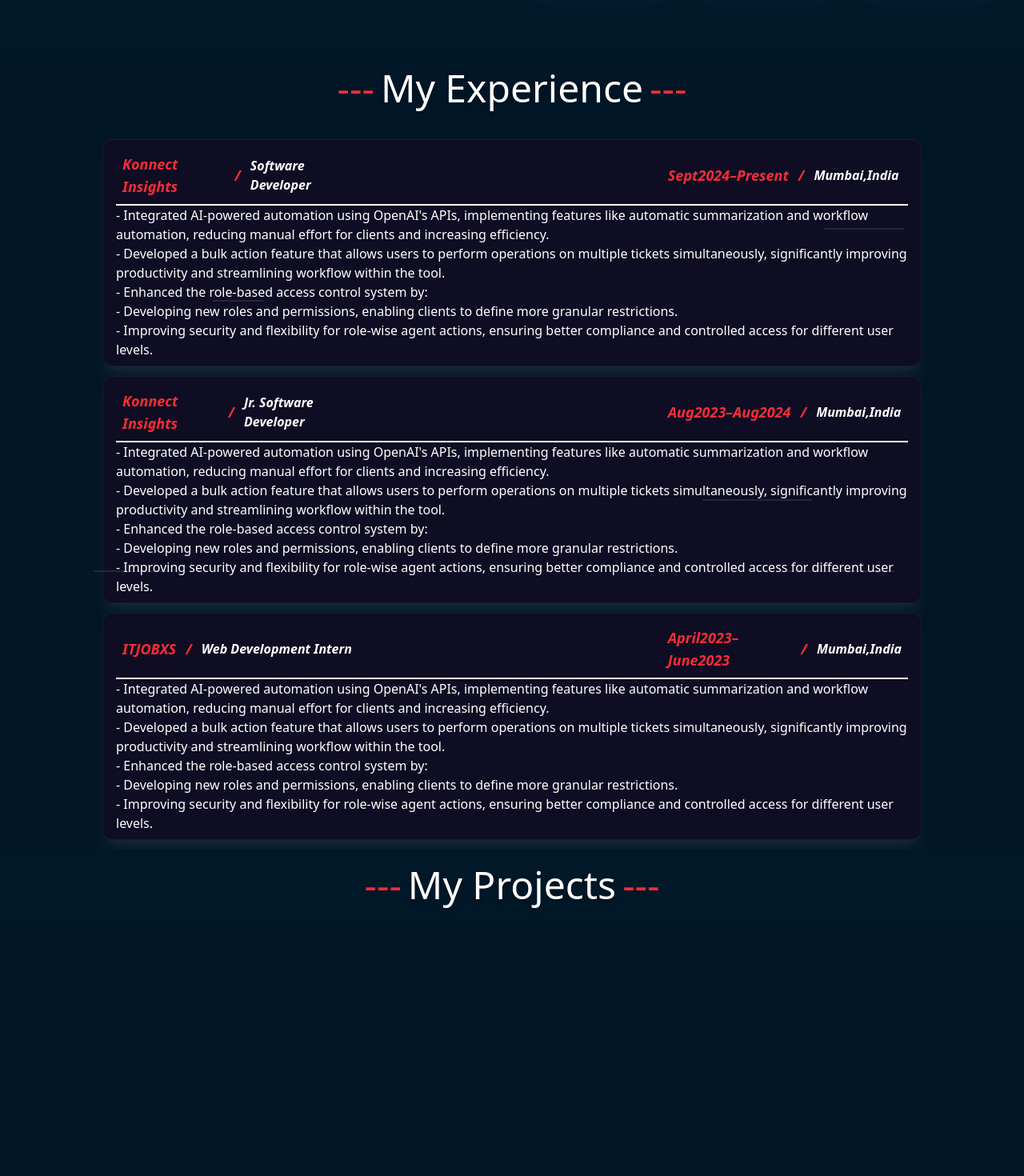
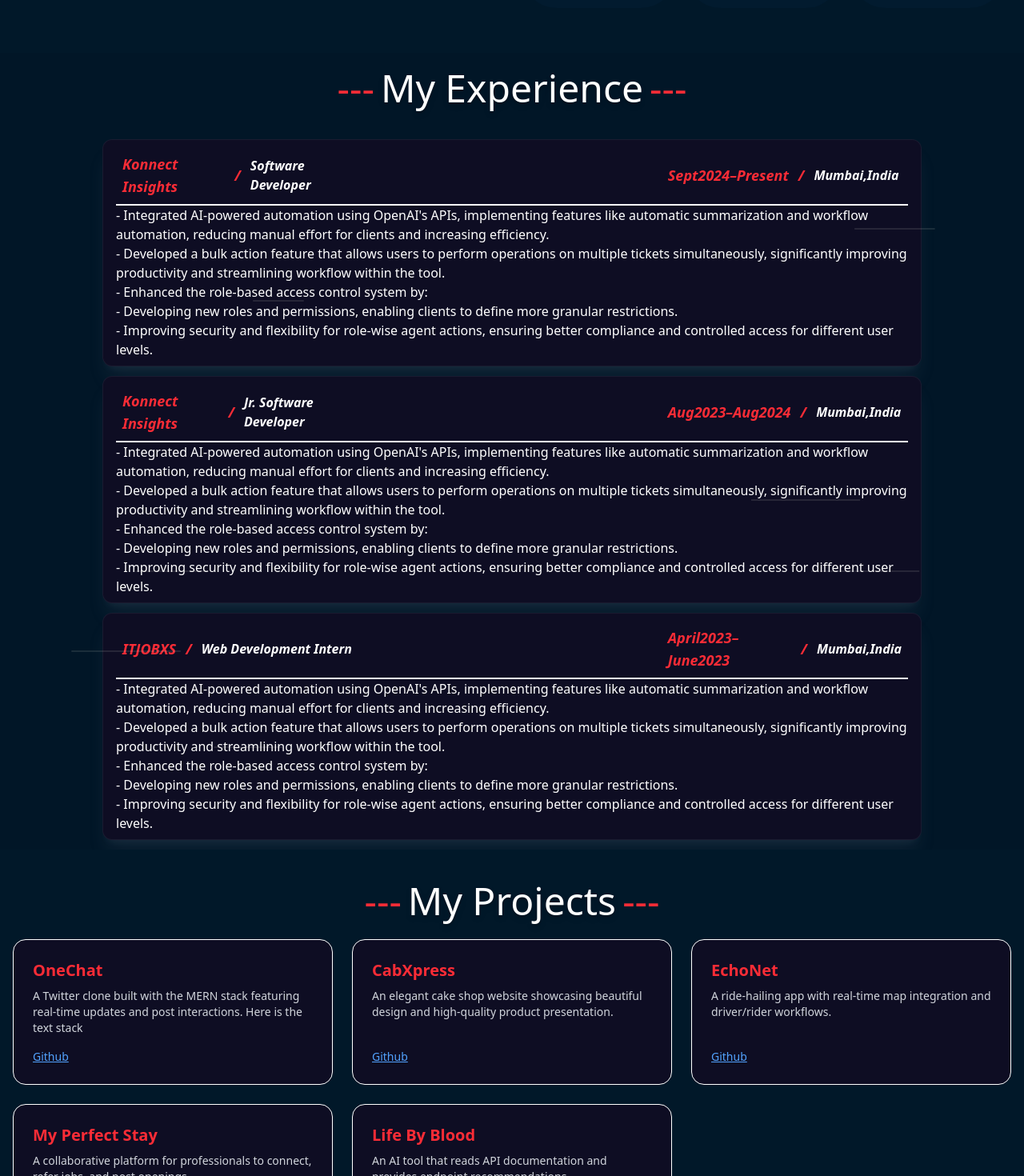
Before and after one commit to MV140601/MVPortfolio, a React (Vite) app: page / in a window 1280 px wide. Shown: the part 1330-2800 px from the top of the page at 80% size. Before the commit the page ends 2480 px from the top, so only its background shows below. Built offline with nearby package versions, Linux system fonts and the light colour scheme.

Commit message:
Projects and other

```diff
--- a/src/components/Experience.jsx
+++ b/src/components/Experience.jsx
@@ -1,21 +1,28 @@
-import React from "react";
+import React, { useRef } from "react";
 import AnimatedLines from "./AnimatedLines";
 import AnimatedL2 from "./AnimatedL2";
+import { motion, useInView } from 'framer-motion';
 
 const Experience = () => {
+
   return (
-    <div className="relative overflow-hidden bg-inherit flex flex-col items-center space-y-2">
+    <motion.div     className="relative overflow-hidden bg-inherit flex flex-col items-center space-y-2">
       <AnimatedL2></AnimatedL2>
-      <div className="md:text-5xl text-4xl text-white mt-5 mb-5 flex  items-center h-[10%] space-x-2 ">
-        <div className="text-red-500">---  </div>
+      <motion.div initial={{opacity:0}}
+     whileInView={{opacity: 10}} transition={{duration:1}} className="md:text-5xl text-4xl text-white mt-5 mb-5 flex  items-center h-[10%] space-x-2 ">
+        <motion.div className="text-red-500">---  </motion.div>
         <span className="text-white text-shadow-lg">My Experience</span>
-        <div className="text-red-500">  ---</div>
-      </div>
-      <div className=" flex flex-col justify-evenly space-y-3 w-full  mt-5 h-[90%] items-center">
-        <div className="flex flew-row  shadow-[#8c98a41a] border-[0.5px] border-[#8396a91a] shadow-xl h-[30%] w-[80%] bg-[#0e0d23] rounded-xl">
-          <div className="w-full flex flex-col px-4 py-2  ">
-            <div className=" border-b-2 border-white p-2 flex md:flex-row flex-col justify-between">
-              <div className="flex md:w-[30%] flex-row-reverse md:flex-row w-full space-x-3 items-center italic">
+        <motion.div className="text-red-500">  ---</motion.div>
+      </motion.div>
+      <motion.div className=" flex flex-col justify-evenly space-y-3 w-full  mt-5 h-[90%] items-center">
+
+
+        <motion.div  initial={{ x: -100, opacity: 0 }}
+  whileInView={{ x: 0, opacity: 1 }}
+   transition={{ duration: 1 }} className="flex flew-row  shadow-[#8c98a41a] border-[0.5px] border-[#8396a91a] shadow-xl h-[30%] w-[80%] bg-[#0e0d23] rounded-xl">
+          <motion.div className="w-full flex flex-col px-4 py-2  ">
+            <motion.div className=" border-b-2 border-white p-2 flex md:flex-row flex-col justify-between">
+              <motion.div className="flex md:w-[30%] flex-row-reverse md:flex-row w-full space-x-3 items-center italic">
                 <span className="font-extrabold text-lg text-red-500">
                   Konnect Insights{" "}
                 </span>
@@ -25,8 +32,8 @@
                   {" "}
                   Software Developer{" "}
                 </span>
-              </div>
-              <div className="flex  flex-row-reverse md:flex-row md:w-[30%] w-full space-x-3 items-center italic">
+              </motion.div>
+              <motion.div className="flex  flex-row-reverse md:flex-row md:w-[30%] w-full space-x-3 items-center italic">
                 <span className="font-bold text-lg text-red-500">
                   Sept2024–Present
                 </span>
@@ -35,9 +42,9 @@
                   <span className="font-semibold text-md text-white">
                   Mumbai,India
                 </span>
-              </div>
-            </div>
-            <div className="text-md text-white flex flex-col ">
+              </motion.div>
+            </motion.div>
+            <motion.div className="text-md text-white flex flex-col ">
               <p>
                 {" "}
                 - Integrated AI-powered automation using OpenAI's APIs,
@@ -58,13 +65,16 @@
                 role-wise agent actions, ensuring better compliance and
                 controlled access for different user levels.
               </p>
-            </div>
-          </div>
-        </div>
-        <div className="flex flew-row  shadow-[#8c98a41a] border-[0.5px] border-[#8396a91a] shadow-xl h-[30%] w-[80%] bg-[#0e0d23]  rounded-xl">
-        <div className="w-full flex flex-col px-4 py-2  ">
-            <div className=" border-b-2 border-white p-2 flex md:flex-row flex-col justify-between">
-              <div className="flex md:w-[30%] flex-row-reverse md:flex-row w-full space-x-3 items-center italic">
+            </motion.div>
+          </motion.div>
+        </motion.div>
+
+        <motion.div  initial={{ x: 100, opacity: 0 }}
+  whileInView={{ x: 0, opacity: 1 }}
+   transition={{ duration: 1 }} className="flex flew-row  shadow-[#8c98a41a] border-[0.5px] border-[#8396a91a] shadow-xl h-[30%] w-[80%] bg-[#0e0d23]  rounded-xl">
+        <motion.div className="w-full flex flex-col px-4 py-2  ">
+            <motion.div className=" border-b-2 border-white p-2 flex md:flex-row flex-col justify-between">
+              <motion.div className="flex md:w-[30%] flex-row-reverse md:flex-row w-full space-x-3 items-center italic">
                 <span className="font-extrabold text-lg text-red-500">
                   Konnect Insights{" "}
                 </span>
@@ -74,8 +84,8 @@
                   {" "}
                  Jr. Software Developer{" "}
                 </span>
-              </div>
-              <div className="flex  flex-row-reverse md:flex-row md:w-[30%] w-full space-x-3 items-center italic">
+              </motion.div>
+              <motion.div className="flex  flex-row-reverse md:flex-row md:w-[30%] w-full space-x-3 items-center italic">
                 <span className="font-bold text-lg text-red-500">
                   Aug2023–Aug2024
                 </span>
@@ -84,9 +94,9 @@
                   <span className="font-semibold text-md text-white">
                   Mumbai,India
                 </span>
-              </div>
-            </div>
-            <div className="text-md text-white flex flex-col ">
+              </motion.div>
+            </motion.div>
+            <motion.div className="text-md text-white flex flex-col ">
               <p>
                 {" "}
                 - Integrated AI-powered automation using OpenAI's APIs,
@@ -107,13 +117,17 @@
                 role-wise agent actions, ensuring better compliance and
                 controlled access for different user levels.
               </p>
-            </div>
-          </div>
-        </div>{" "}
-        <div className="flex flew-row  shadow-[#8c98a41a] border-[0.5px] border-[#8396a91a] shadow-xl h-[30%] w-[80%] bg-[#0e0d23]  rounded-xl">
-        <div className="w-full flex flex-col px-4 py-2  ">
-            <div className=" border-b-2 border-white p-2 flex md:flex-row flex-col justify-between">
-              <div className="flex md:w-[30%] flex-row-reverse md:flex-row w-full space-x-3 items-center italic">
+            </motion.div>
+          </motion.div>
+        </motion.div>{" "}
+
+
+        <motion.div  initial={{ x: -100, opacity: 0 }}
+  whileInView={{ x: 0, opacity: 1 }}
+   transition={{ duration: 1 }} className="flex flew-row  shadow-[#8c98a41a] border-[0.5px] border-[#8396a91a] shadow-xl h-[30%] w-[80%] bg-[#0e0d23]  rounded-xl">
+        <motion.div className="w-full flex flex-col px-4 py-2  ">
+            <motion.div className=" border-b-2 border-white p-2 flex md:flex-row flex-col justify-between">
+              <motion.div className="flex md:w-[30%] flex-row-reverse md:flex-row w-full space-x-3 items-center italic">
                 <span className="font-extrabold text-lg text-red-500">
                 ITJOBXS{" "}
                 </span>
@@ -123,8 +137,8 @@
                   {" "}
                   Web Development Intern{" "}
                 </span>
-              </div>
-              <div className="flex  flex-row-reverse md:flex-row md:w-[30%] w-full space-x-3 items-center italic">
+              </motion.div>
+              <motion.div className="flex  flex-row-reverse md:flex-row md:w-[30%] w-full space-x-3 items-center italic">
                 <span className="font-bold text-lg text-red-500">
                   April2023–June2023
                 </span>
@@ -133,9 +147,9 @@
                   <span className="font-semibold text-md text-white">
                   Mumbai,India
                 </span>
-              </div>
-            </div>
-            <div className="text-md text-white flex flex-col ">
+              </motion.div>
+            </motion.div>
+            <motion.div className="text-md text-white flex flex-col ">
               <p>
                 {" "}
                 - Integrated AI-powered automation using OpenAI's APIs,
@@ -156,12 +170,12 @@
                 role-wise agent actions, ensuring better compliance and
                 controlled access for different user levels.
               </p>
-            </div>
-          </div>
-        </div>
-        <div></div>
-      </div>
-    </div>
+            </motion.div>
+          </motion.div>
+        </motion.div>
+        <motion.div></motion.div>
+      </motion.div>
+    </motion.div>
   );
 };
 
--- a/src/components/Projects.jsx
+++ b/src/components/Projects.jsx
@@ -1,14 +1,68 @@
-import React from 'react'
+import React from 'react';
+import { motion } from 'framer-motion';
+
+const projects = [
+  {
+    title: "OneChat",
+    description: "A Twitter clone built with the MERN stack featuring real-time updates and post interactions. Here is the text stack",
+    tech:"ReactJs,NodejJs,ExpressJs,MongoDb,Redux-Toolkit,SocketIo,ShadCN",
+    link: "#"
+  },
+  {
+    title: "CabXpress",
+    description: "An elegant cake shop website showcasing beautiful design and high-quality product presentation.",
+    tech:"ReactJs,NodejJs,ExpressJs,MongoDb,Redux-Toolkit,SocketIo,TailwindCss,",
+    link: "#"
+  },
+  {
+    title: "EchoNet",
+    description: "A ride-hailing app with real-time map integration and driver/rider workflows.",
+    tech:"ReactJs,NodejJs,ExpressJs,MongoDb,Redux-Toolkit,TailwindCss",
+    link: "#"
+  },
+  {
+    title: "My Perfect Stay",
+    description: "A collaborative platform for professionals to connect, refer jobs, and post openings.",
+    tech:"ReactJs,NodejJs,ExpressJs,MongoDb,Redux-Toolkit,TailwindCss",
+    link: "#"
+  },
+  {
+    title: "Life By Blood",
+    description: "An AI tool that reads API documentation and provides endpoint recommendations.",
+    tech:"ReactJs,NodejJs,ExpressJs,MongoDb,Redux-Toolkit,TailwindCss",
+    link: "#"
+  },
+];
 
 export const Projects = () => {
   return (
-    <div className="relative overflow-hidden bg-[#011829] flex flex-col items-center space-y-2">
+    <motion.div className="relative overflow-hidden bg-[#011829] flex flex-col items-center py-10 px-4 space-y-6">
+      <motion.div className="md:text-5xl text-3xl text-white flex items-center space-x-2">
+        <motion.div className="text-red-500">---</motion.div>
+        <span className="text-white text-shadow-lg">My Projects</span>
+        <motion.div className="text-red-500">---</motion.div>
+      </motion.div>
 
-      <div className="md:text-5xl text-4xl text-white mt-5 mb-5 flex  items-center h-[10%] space-x-2 ">
-        <div className="text-red-500">---  </div>
-        <span className="text-white text-shadow-lg">My Projects</span>
-        <div className="text-red-500">  ---</div>
-      </div>
-    </div>
-  )
-}
+      <motion.div className="w-full max-w-7xl grid grid-cols-1 sm:grid-cols-2 lg:grid-cols-3 gap-6">
+        {projects.map((project, index) => (
+          <motion.a
+            key={index}
+            href={project.link}
+            target="_blank"
+            rel="noopener noreferrer"
+            initial={{ opacity: 0, y: 50 }}
+            whileInView={{ opacity: 1, y: 0 }}
+            transition={{ duration: 0.5, delay: index * 0.1 }}
+            className="bg-[#0e0d23] border border-white rounded-2xl p-6 hover:scale-[1.02] hover:shadow-lg transition-all duration-300 text-white flex flex-col justify-between"
+          >
+            <h3 className="text-xl font-bold text-red-500 mb-2">{project.title}</h3>
+            <p className="text-sm text-gray-300 flex-grow">{project.description}</p>
+            <span className="mt-4 text-blue-400 underline text-sm">Github</span>
+          </motion.a>
+        ))}
+      </motion.div>
+
+      <motion.a   href='https://github.com/MV140601?tab=repositories' target='blank' className="mt-4 text-blue-400 underline text-sm">View More</motion.a>
+    </motion.div>
+  );
+};
```
